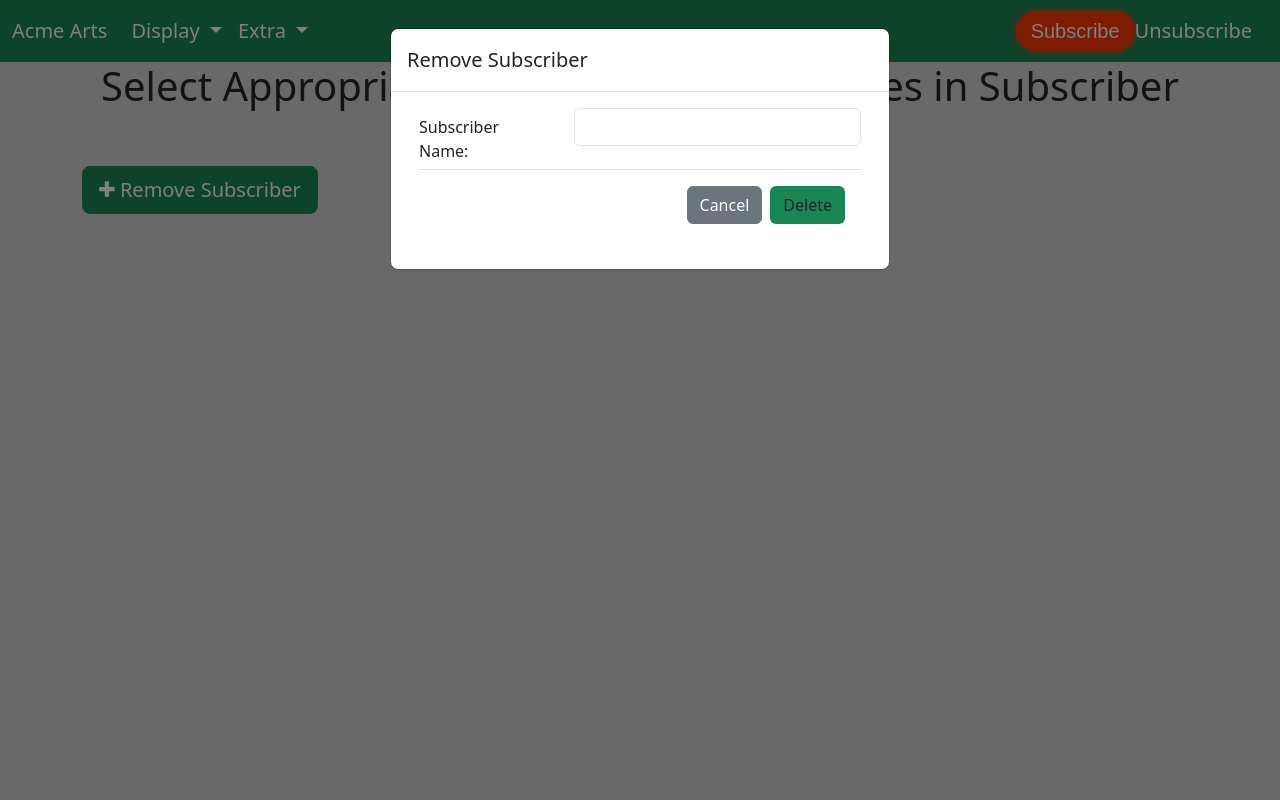
After one commit to Tinoz9/AgileWebSprint3-, a PHP site: page /unsubscribe.php in a window 1280 px wide, after a click on "Remove Subscriber". The commit adds this page. Run offline with PHP 8.4, Linux system fonts and the light colour scheme; some libraries are stand-ins or nearby versions.

Commit message:
Unsubscribing

```diff
--- a/Agile-Web-Sprint-Three/code/navbar.php
+++ b/Agile-Web-Sprint-Three/code/navbar.php
@@ -25,7 +25,7 @@
           </ul>
         </li>
       </ul>
-      <a class="button1" href="subscribe.php" style="color:white; font-size: 20px;">Subscribe</a>
+      <a class="button1" href="customsubscriber.php" style="color:white; font-size: 20px;">Subscribe</a>
       <button class="navbar-toggler" type="button" data-bs-toggle="collapse" data-bs-target="#navbarNavDropdown" aria-controls="navbarNavDropdown" aria-expanded="false" aria-label="Toggle navigation">
         <span class="navbar-toggler-icon"></span>
       </button>
--- /dev/null
+++ b/Agile-Web-Sprint-Three/code/removesubscribermodal.php
@@ -0,0 +1,32 @@
+<div id="removesubscriberModal" class="modal fade" tabindex="-1">
+    <?php
+        include_once('connection.php');
+        $database = new Connection();
+        $db = $database->open();
+    ?>
+    <div class="modal-dialog">
+        <div class="modal-content">
+            <div class="modal-header">
+                <h5 class="modal-title" style="text-align:center;" id="removeSubscriberLabel">Remove Subscriber</h5>
+            </div>
+            <div class="modal-body">
+                <div class="container">
+                    <form method="POST" action="removesubscriber.php" enctype="multipart/form-data">
+                        <div class="row form-group" style="margin-bottom:0.8rem;">
+                            <div class="col-sm-4">
+                                <label class="control-label" style="position: relative; top: 7px;">Subscriber Name:</label>
+                            </div>
+                            <div class="col-sm-8">
+                                <input type="text" class="form-control" name = "subscriberName">
+                            </div>
+                        </div>
+                        <div class="modal-footer" style="margin-bottom:0.8rem;">
+                            <button type="button" class="btn btn-secondary" data-bs-dismiss="modal">Cancel</button>
+                            <button type="submit" name = "removesubscriber" class="btn bg-success">Delete</button>
+                        </div>
+                    </form>
+                </div>
+            </div>
+        </div>
+    </div>
+</div>
--- /dev/null
+++ b/Agile-Web-Sprint-Three/code/unsubscribe.php
@@ -0,0 +1,40 @@
+<!DOCTYPE html>
+<html>
+<head>
+	<meta charset="utf-8">
+	<title>Custom Page-Acme Arts</title>
+	<link rel="stylesheet" href="css/bootstrap.min.css" >
+    <script src="https://ajax.googleapis.com/ajax/libs/jquery/3.3.1/jquery.min.js"></script>
+	<link rel="stylesheet" href="https://cdnjs.cloudflare.com/ajax/libs/font-awesome/4.7.0/css/font-awesome.min.css">
+</head>
+<body style = "background:lightgray;">
+	<?php
+        include_once('navbar.php');
+	?>
+<div class="container">
+	<h1 class="page-header text-center">Select Appropriate Button to Make Changes in Subscriber Details</h1>
+	    <div class="row">
+		    <div class="col-sm-3">
+                <a href="#removesubscriberModal" role="button" class="btn btn-lg btn-success" data-bs-toggle="modal"><span><i class="fa fa-plus"></i></span> Remove Subscriber</a>
+            </div>
+            <?php
+                session_start();
+                if(isset($_SESSION['message'])){
+                    ?>
+                    <div class="alert alert-info text-center" style="margin-top:20px;">
+                        <?php echo $_SESSION['message']; ?>
+                    </div>
+                    <?php
+                    unset($_SESSION['message']);
+                }
+            ?>
+            <?php
+                include('removesubscribermodal.php');
+            ?>
+        </div>
+	</div>
+</div>
+<script src = "js/bootstrap.bundle.min.js"></script>
+<script src = "sprinttwo.js"></script>
+</body>
+</html>
```
Also changed, not shown: Agile-Web-Sprint-Three/code/customsubscriber.php (+10 -15 lines), Agile-Web-Sprint-Three/code/removesubscriber.php (added, +34 -0 lines).
